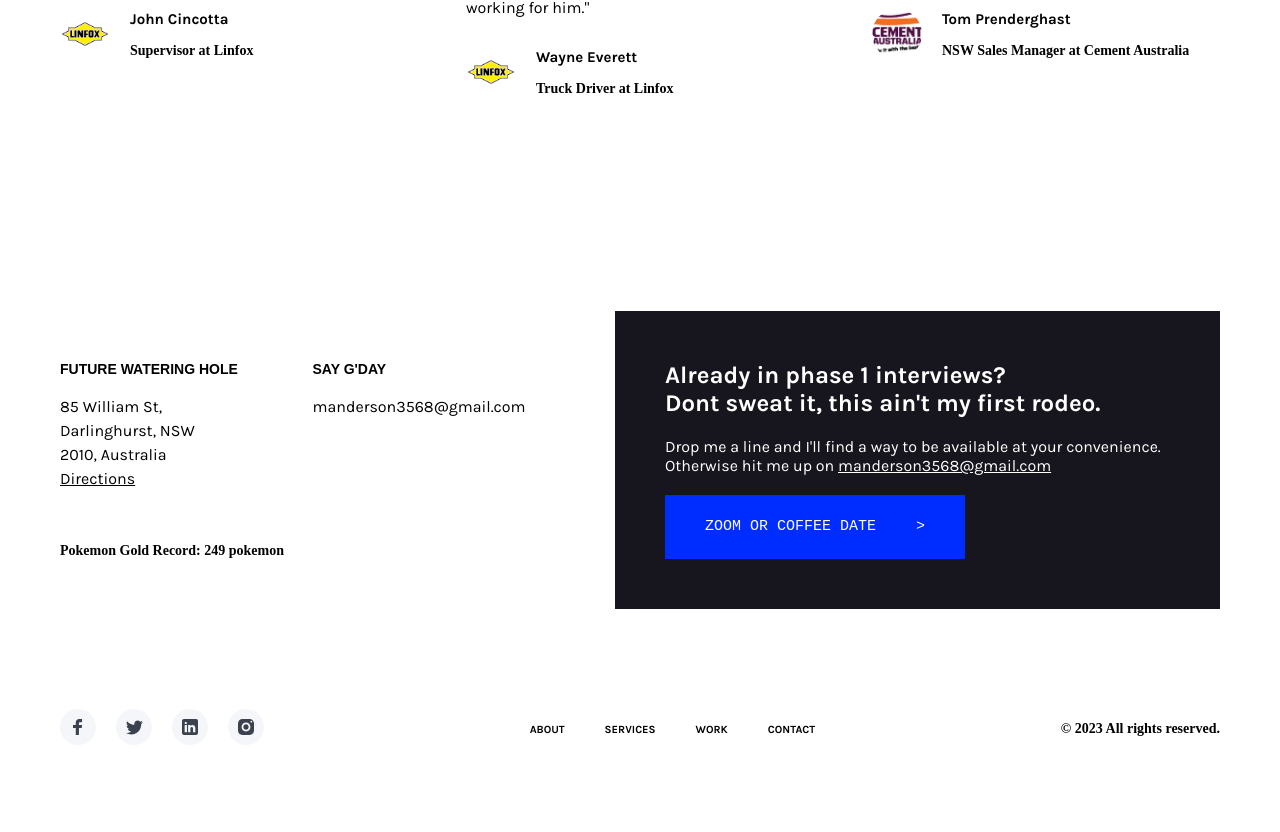
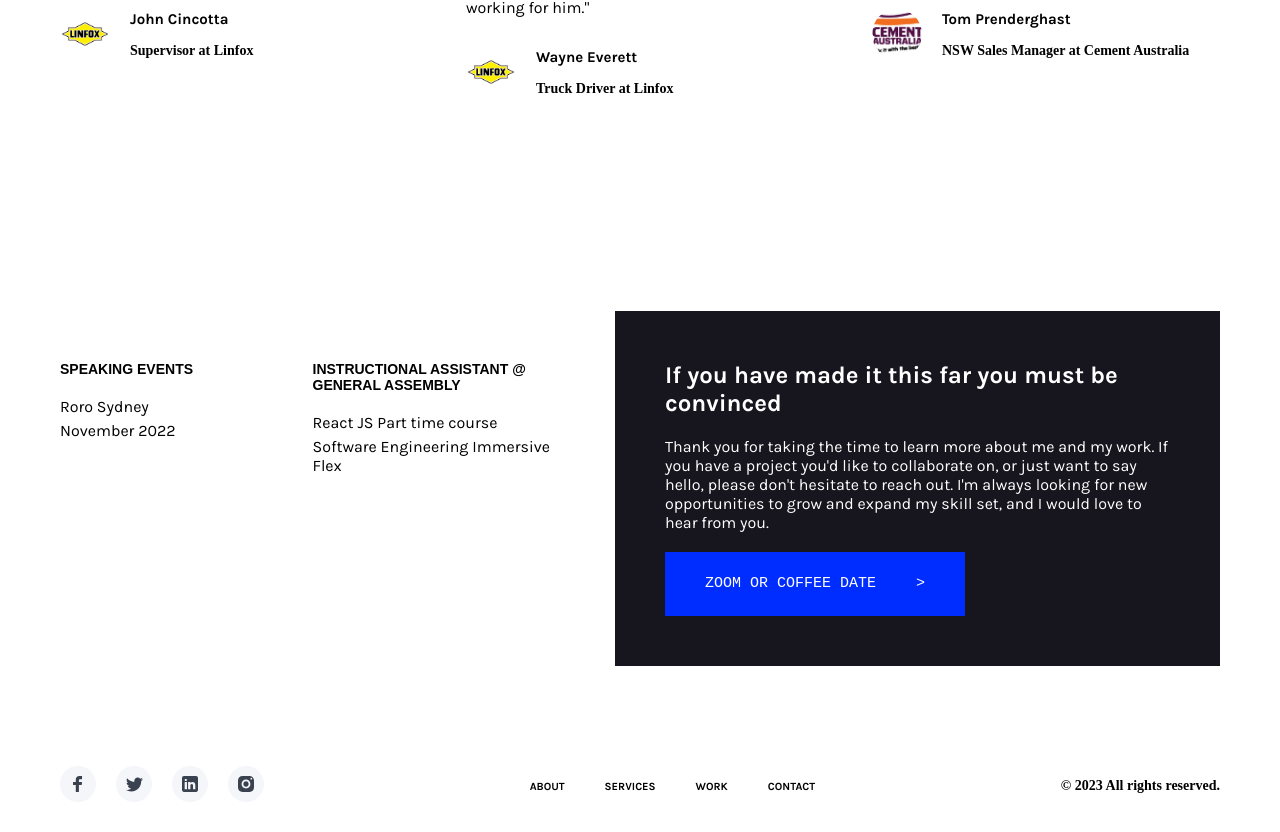
Before and after one commit to Manderson3568/WoolyMammoth, a React (Create React App) app: page / in a window 1280 px wide. Shown: the part 6705-7537 px from the top of the page. Before the commit the page ends 7504 px from the top, so only its background shows below. Built offline with nearby package versions, Linux system fonts and the light colour scheme; a web font is replaced by a local one.

Commit message:
Sanitised info section

```diff
--- a/src/components/info/Info.jsx
+++ b/src/components/info/Info.jsx
@@ -18,22 +18,22 @@ const Info = ({ dark }) => {
       <div className={`left ${dark ? "dark" : "light"}`}>
         <div className="infoCont">
           <div className="address">
-            <SymbolHeading text={"Future Watering Hole"} />
+            <SymbolHeading text={"Speaking Events"} />
             <ul>
-              <li>85 William St,</li>
-              <li>Darlinghurst, NSW</li>
-              <li>2010, Australia</li>
-              <li>
-                <a href="#">Directions</a>
-              </li>
+              <li>Roro Sydney</li>
+              <li>November 2022</li>
             </ul>
           </div>
           <div className="email">
-            <SymbolHeading text={"Say G'day"} />
-            <a href="mailto:manderson3568@gmail.com">manderson3568@gmail.com</a>
+            <SymbolHeading
+              text={"Instructional Assistant @ General Assembly"}
+            />
+            <ul>
+              <li>React JS Part time course </li>
+              <li>Software Engineering Immersive Flex</li>
+            </ul>
           </div>
         </div>
-        <p className="game">Pokemon Gold Record: 249 pokemon</p>
       </div>
       <div
         className={`right ${dark ? "light" : "dark"} ${
@@ -42,14 +42,14 @@ const Info = ({ dark }) => {
         ref={infoBox}
       >
         <p className="header">
-          Already in phase 1 interviews?
-          <br />
-          Dont sweat it, this ain't my first rodeo.
+          If you have made it this far you must be convinced
         </p>
         <p>
-          Drop me a line and I'll find a way to be available at your
-          convenience. Otherwise hit me up on{" "}
-          <a href="mailto:manderson3568@gmail.com">manderson3568@gmail.com</a>
+          Thank you for taking the time to learn more about me and my work. If
+          you have a project you'd like to collaborate on, or just want to say
+          hello, please don't hesitate to reach out. I'm always looking for new
+          opportunities to grow and expand my skill set, and I would love to
+          hear from you.
         </p>
         <BlueButton text={"Zoom or coffee date"} />
       </div>
--- a/src/components/info/InfoStyles.css
+++ b/src/components/info/InfoStyles.css
@@ -57,7 +57,8 @@
 .email {
   width: 50%;
 }
-.address li {
+.address li,
+.email li {
   list-style: none;
   margin-bottom: 5px;
 }
@@ -70,7 +71,8 @@
   left: 0;
   margin: 0;
 }
-.address ul {
+.address ul,
+.email ul {
   padding: 0;
 }
 .info .left {
```
Also changed, not shown: firebase.json.
